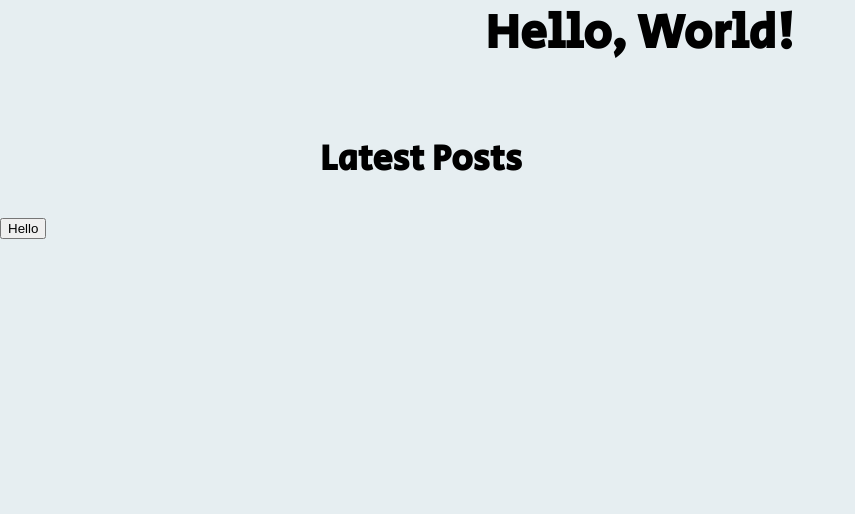
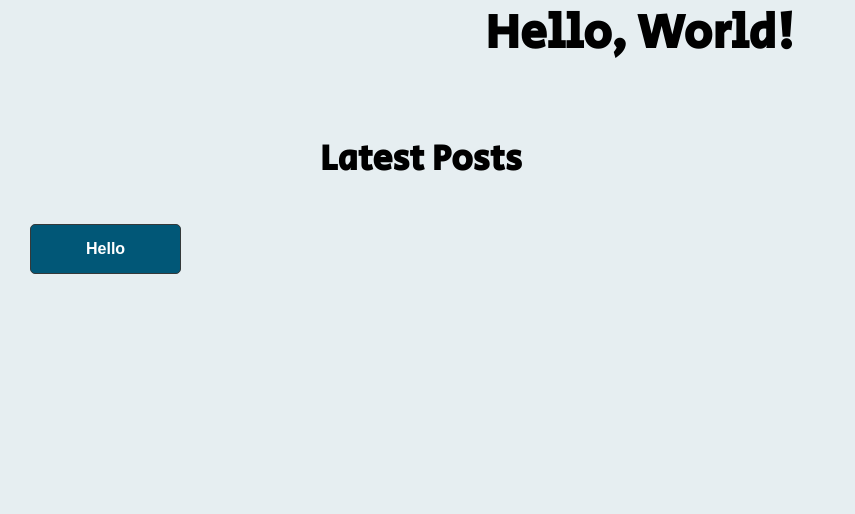
Before and after one commit to brobertson1/blog-cms, a PHP site: page / in a window 1280 px wide. Shown: the part 134-648 px from the top of the page, without its empty margins (0-855 px from the left). Run offline with PHP 8.4, Linux system fonts and the light colour scheme; data that the repository does not hold is empty.

Commit message:
added hidden message, styled message and btn

```diff
--- a/index.php
+++ b/index.php
@@ -31,8 +31,10 @@
                 ?>
             </ul>
             </div>
-            <button onclick="revealMessage()">Hello</button>
-            <p id="hiddenMessage" style="display:none">Hi There!</p>
+
+            <button onclick="revealMessage()" class="primary-button">Hello</button>
+
+            <p id="hiddenMessage" style="display:none" class="hidden-message">Hi There!</p>
     </main>
 
 
--- a/styles.css
+++ b/styles.css
@@ -16,6 +16,24 @@ body {
 .main-container {
     width: 50%;
     margin: auto;
+}
+
+.primary-button{
+    padding: 15px 55px;
+    margin: 8px 30px;
+    border: 1px solid  rgb(53, 57, 58);
+    border-radius: 5px;
+    background: rgb(1, 87, 119);
+    color: white;
+    font-size: 1rem;
+    font-weight: 600;
+}
+
+.hidden-message{
+    padding: 15px 55px;
+    margin: 8px 30px;
+    font-size: 1rem;
+    font-weight: 600;
 }
 
 
```
